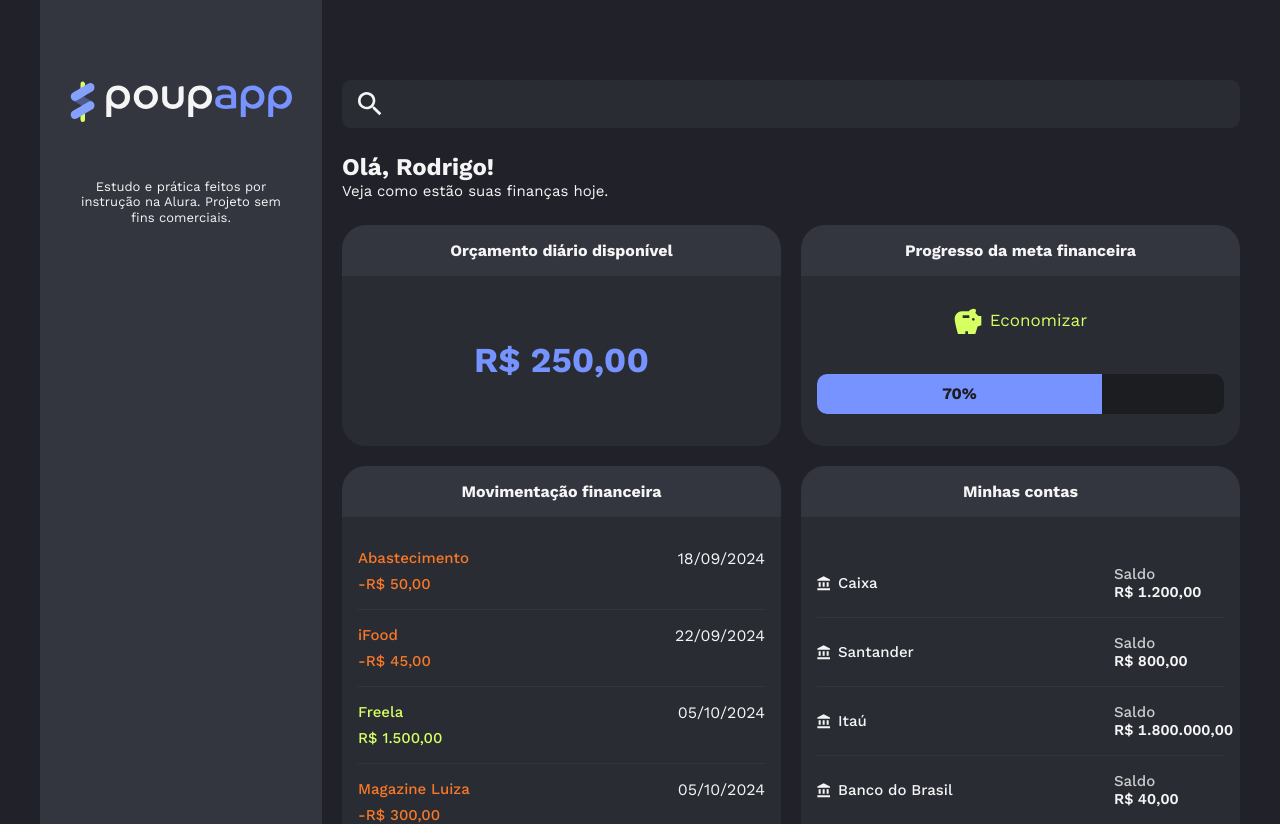
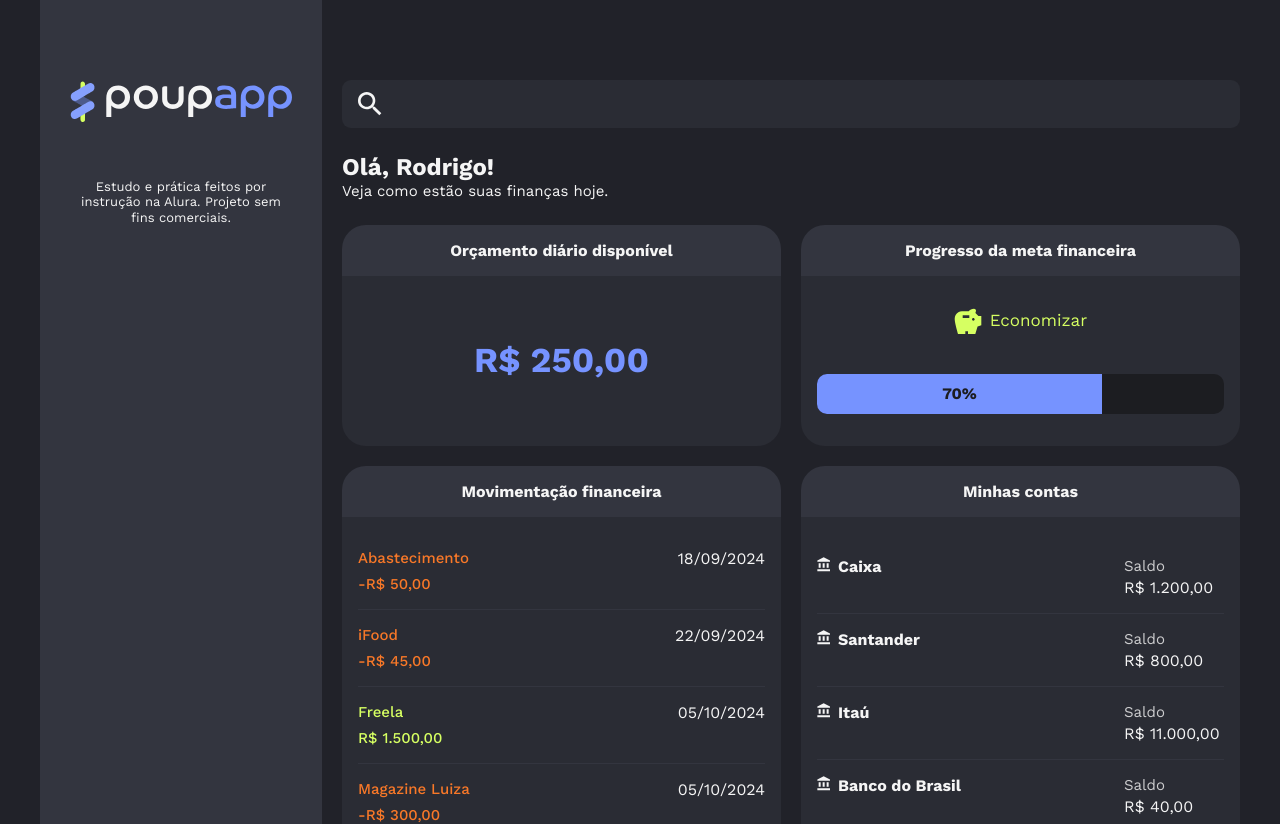
Before and after one commit to rodrigobispo/poupapp-cssmodules, a React (Vite) app: page / in a window 1280 px wide. Shown: the top 824 px of the page. Built offline with nearby package versions, Linux system fonts and the light colour scheme.

Commit message:
style: simplificacao de css.

```diff
--- a/src/components/AccountItem/account-item.module.css
+++ b/src/components/AccountItem/account-item.module.css
@@ -1,5 +1,7 @@
 .account {
-    color: var(--neutral-text)
+    display: flex;
+    justify-content: space-between;
+    color: var(--neutral-text);
 }
 
 .account p {
@@ -8,32 +10,20 @@
     display: flex;
 }
 
-.account p.bank {
-    justify-content: flex-start;
-    align-items: center;
+.details {
+    display: flex;
+    flex-direction: column;
+    gap: 3px;
+    width: 100px;
 }
 
-.account .balance {
+.bank {
     display: flex;
-    flex-direction: column;
-    align-items: left;
+    gap: 8px;
+    align-items: top;
 }
 
-.account .balance .label {
+.account .label {
     font-size: 15px;
     opacity: 0.8;
 }
-
-.account .balance .value {
-    font-weight: 600;
-    font-variant-numeric: tabular-nums; /* 🔥 MUITO importante */
-}
-
-.details {
-    display: grid;
-    grid-template-columns: 1fr 110px;
-    gap: 8px;
-    font-size: 15px;
-    line-height: 120%;
-    font-weight: 500;
-}
--- a/src/components/AccountItem/index.jsx
+++ b/src/components/AccountItem/index.jsx
@@ -7,12 +7,14 @@ export const AccountItem = ({ item }) => {
 
   return (
     <div className={styles.account}>
+      <p className={styles.bank}>
+        <IconBank />
+        <strong>{item.bank}</strong>
+      </p>
+
       <div className={styles.details}>
-        <p className={styles.bank}><IconBank /> {item.bank}</p>
-        <div className={styles.balance}>
-          <span className={styles.label}>Saldo</span>
-          <span className={styles.value}>{formatter.format(item.balance)}</span>
-        </div>
+        <p><span className={styles.label}>Saldo</span></p>
+        <p>{formatter.format(item.balance)}</p>
       </div>
     </div>
   )
--- a/src/components/Accounts/index.jsx
+++ b/src/components/Accounts/index.jsx
@@ -8,7 +8,7 @@ export const Accounts = () => {
   const items = [
     { bank: "Caixa", balance: 1200 },
     { bank: "Santander", balance: 800 },
-    { bank: "Itaú", balance: 1800000 },
+    { bank: "Itaú", balance: 11000 },
     { bank: "Banco do Brasil", balance: 40 }
   ]
 
```
